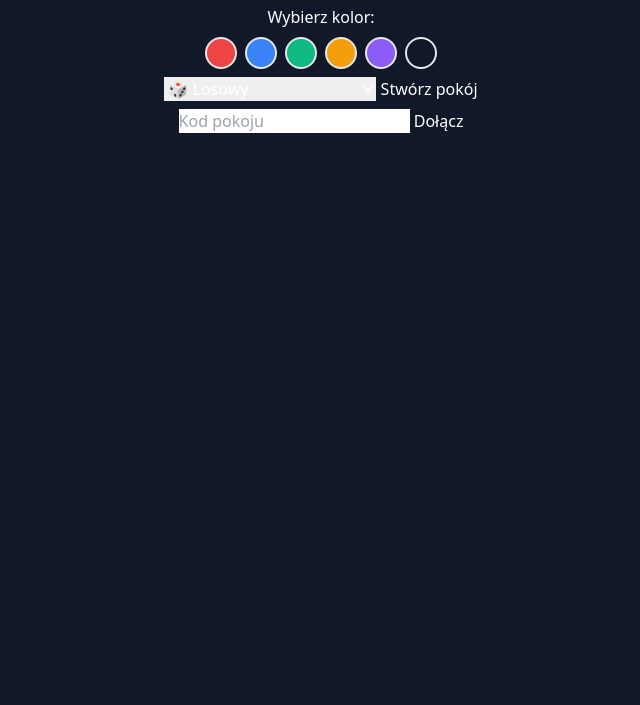
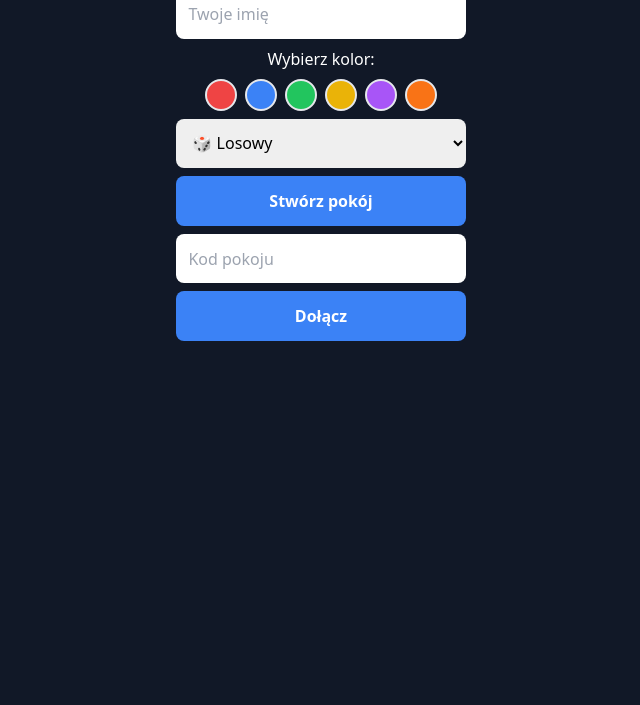
Before and after one commit to Cygarson/impostor-online, a plain HTML site: page client/index.html in a window 1280 px wide. Shown: the part 95-800 px from the top of the page, without its empty margins (319-959 px from the left). Drawn offline with nearby package versions, Linux system fonts and the light colour scheme; no server answers.

Commit message:
💅 Frontend: tryby gry, graj dalej, zgadywanie hasła, styl CSS

```diff
--- a/client/index.html
+++ b/client/index.html
@@ -7,6 +7,8 @@
     <script src="https://cdn.socket.io/4.7.2/socket.io.min.js"></script>
     <script defer src="main.js"></script>
     <link href="https://cdn.jsdelivr.net/npm/tailwindcss@2.2.19/dist/tailwind.min.css" rel="stylesheet">
+    <link rel="stylesheet" href="style.css">
+
 </head>
 <body class="bg-gray-900 text-white font-sans">
     <div id="app" class="p-4 max-w-xl mx-auto"></div>
--- /dev/null
+++ b/client/style.css
@@ -0,0 +1,82 @@
+body {
+  margin: 0;
+  padding: 1rem;
+  background-color: #0f172a;
+  color: white;
+  font-family: 'Segoe UI', sans-serif;
+  display: flex;
+  flex-direction: column;
+  min-height: 100vh;
+  box-sizing: border-box;
+}
+
+input, button, select {
+  padding: 0.8rem;
+  font-size: 1rem;
+  margin-bottom: 0.5rem;
+  border-radius: 8px;
+  border: none;
+  box-sizing: border-box;
+  width: 100%;
+  max-width: 400px;
+  margin-left: auto;
+  margin-right: auto;
+  display: block;
+}
+
+input[type="text"] {
+  color: black;
+}
+
+button {
+  background-color: #3b82f6;
+  color: white;
+  cursor: pointer;
+  font-weight: bold;
+  transition: 0.2s;
+}
+
+button:hover {
+  background-color: #2563eb;
+}
+
+select {
+  color: black;
+}
+
+h1, h2 {
+  text-align: center;
+  margin-bottom: 1rem;
+}
+
+.text-center {
+  text-align: center;
+}
+
+.grid {
+  display: grid;
+  gap: 0.5rem;
+  margin-top: 1rem;
+  justify-content: center;
+}
+
+.grid-cols-2 {
+  grid-template-columns: repeat(2, minmax(0, 1fr));
+}
+
+.max-w-md {
+  max-width: 480px;
+  margin: auto;
+}
+
+.rounded {
+  border-radius: 8px;
+}
+
+.bg-green-500 { background-color: #22c55e; }
+.bg-blue-500 { background-color: #3b82f6; }
+.bg-red-500 { background-color: #ef4444; }
+.bg-yellow-500 { background-color: #eab308; }
+.bg-purple-500 { background-color: #a855f7; }
+.bg-orange-500 { background-color: #f97316; }
+.bg-green-600 { background-color: #16a34a; }
```
